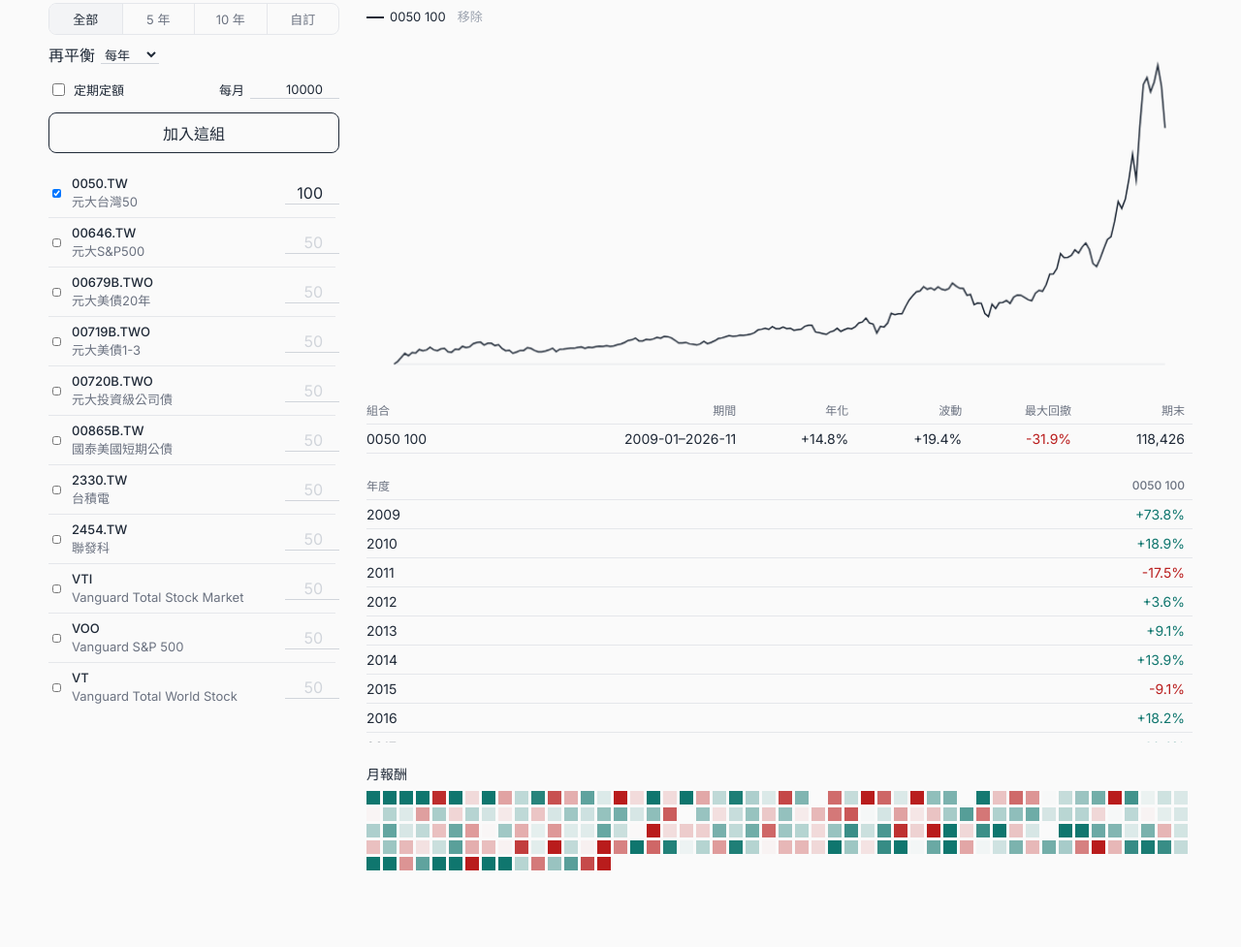
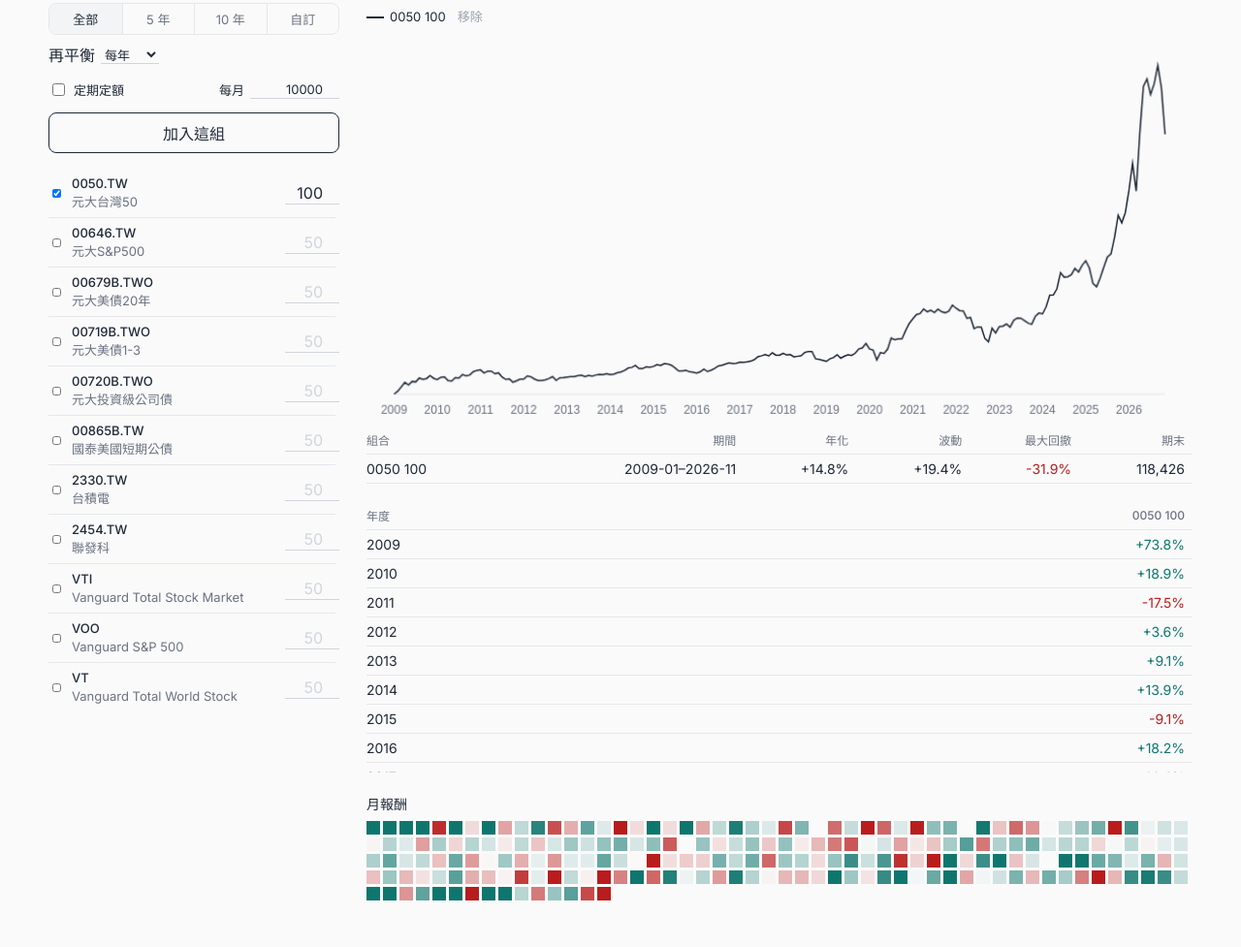
Before and after one commit to Tomlord1122/tomtom-investment, a plain HTML site: page web/index.html in a window 1280 px wide. Shown: the part 164-1141 px from the top of the page at 97% size. Before the commit the page ends 1110 px from the top, so only its background shows below. Drawn offline with Linux system fonts and the light colour scheme.

Commit message:
feat(chart): label years without overlap
Signed-off-by: Tom Liu (Liu Hsiu-Chi) <0xtomlord1122@gmail.com>

```diff
--- a/web/app.js
+++ b/web/app.js
@@ -314,6 +314,18 @@ function draw() {
   ctx.moveTo(pad, canvas.height - pad);
   ctx.lineTo(canvas.width - pad, canvas.height - pad);
   ctx.stroke();
+  ctx.fillStyle = "#6b7280";
+  ctx.font = "12px sans-serif";
+  ctx.textAlign = "center";
+  const years = [...new Set(scale.months.map((month) => month.slice(0, 4)))];
+  let lastLabel = -Infinity;
+  years.forEach((year) => {
+    const month = scale.months.find((item) => item.startsWith(year));
+    const x = pointAt(month, scale.min, scale)[0];
+    if (x - lastLabel < 36 || x > canvas.width - pad) return;
+    lastLabel = x;
+    ctx.fillText(year, x, canvas.height - 8);
+  });
   scale.curves.forEach((curve, index) => {
     ctx.strokeStyle = shownMixes()[index].color;
     ctx.lineWidth = 1.5;
--- a/web/index.html
+++ b/web/index.html
@@ -54,7 +54,7 @@
         </div>
         <div id="legend"></div>
         <div class="chart-wrap">
-          <canvas id="chart" width="840" height="360"></canvas>
+          <canvas id="chart" width="840" height="390"></canvas>
           <div id="hover" hidden></div>
         </div>
         <table>
```
